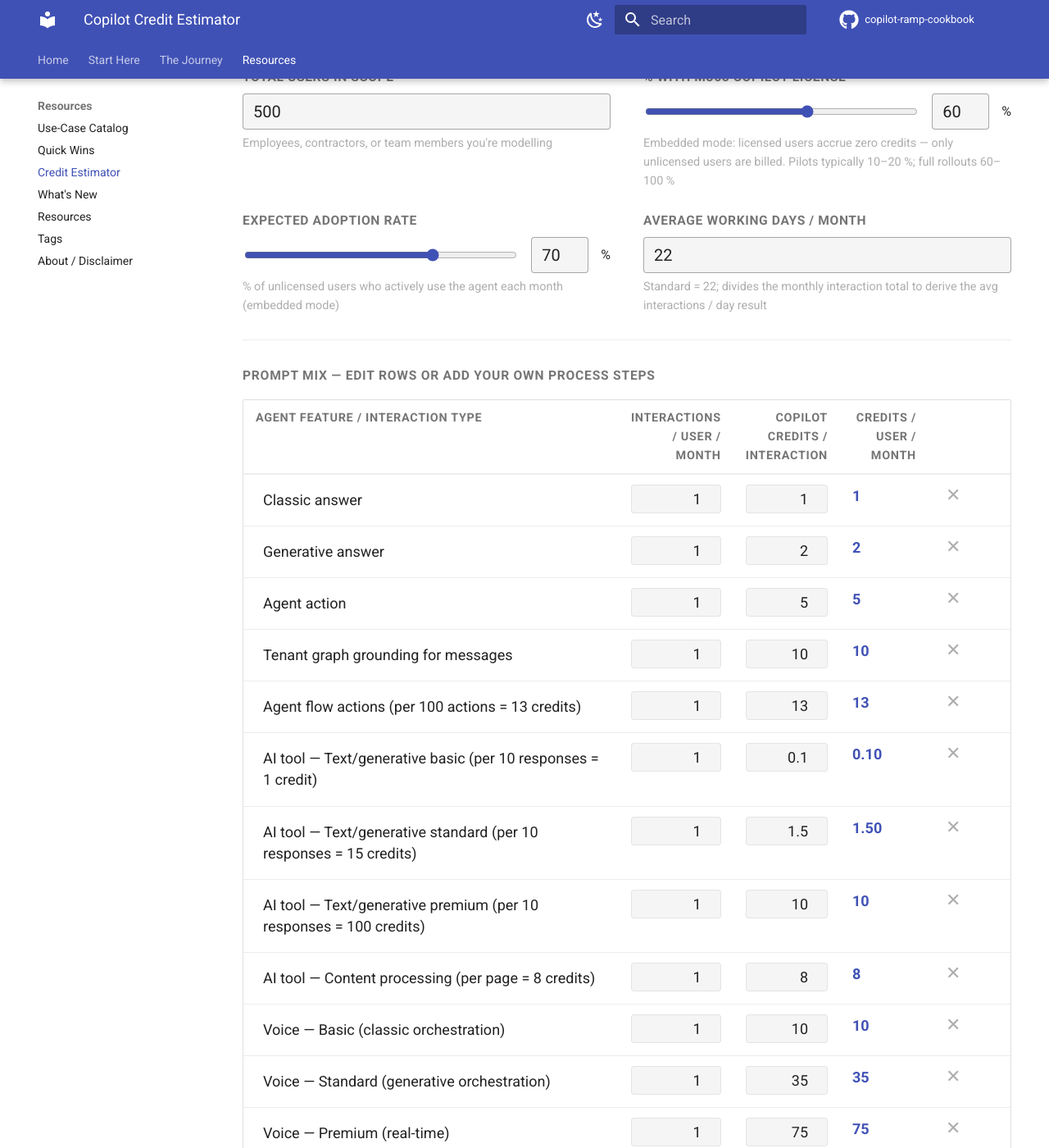
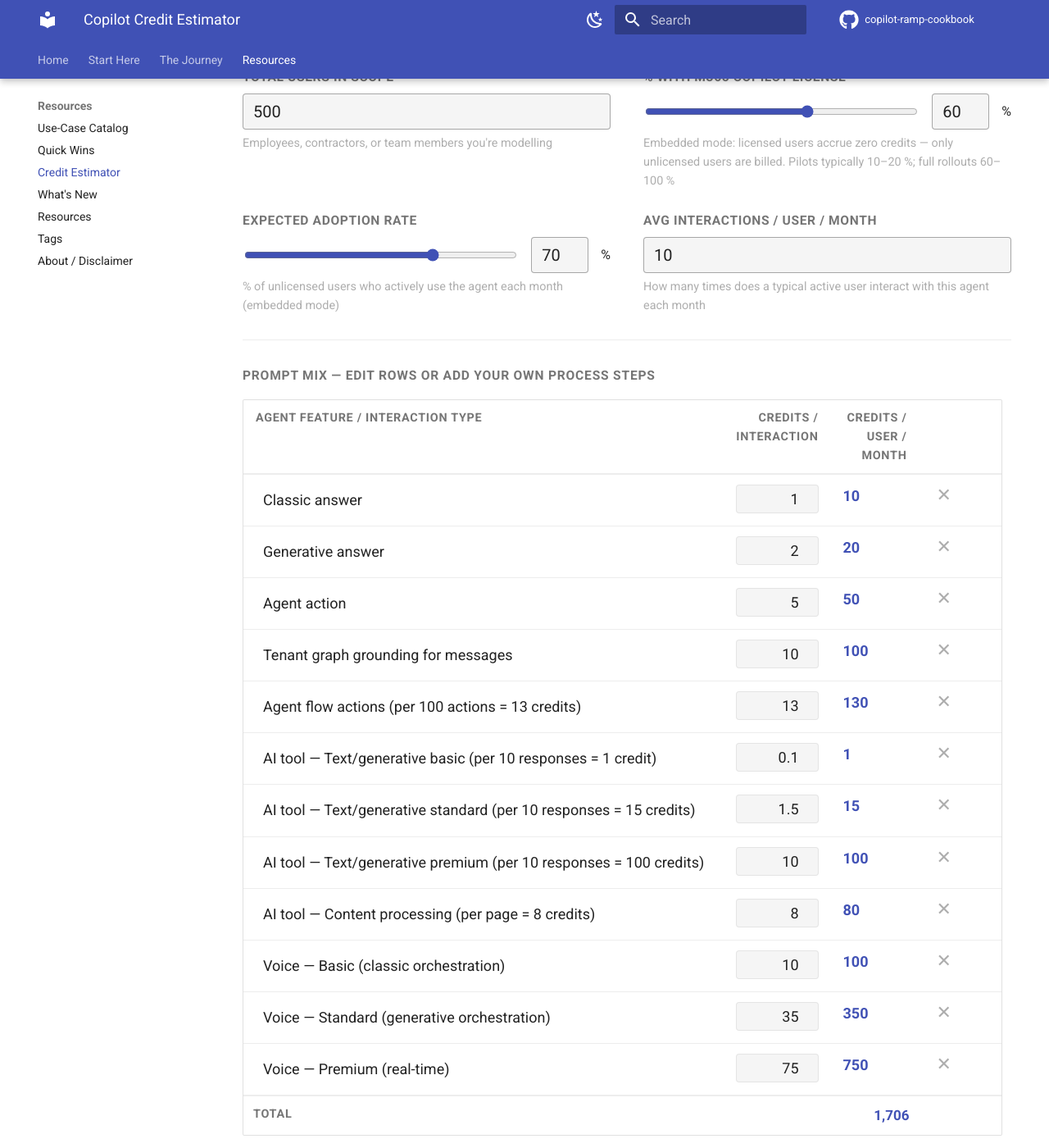
Before and after one commit to MawellGlass/copilot-ramp-cookbook, an MkDocs documentation site: the page built from docs/credit-estimator.md, in a window 1280 px wide and 1400 px high, scrolled down 913 px. Shown: the whole window at 82% size. Built offline with MkDocs 1.6.1 and Material for MkDocs 9.7.7, drawn with Linux system fonts in a browser that asks for light colours; comment, search, counter and statistics services are not loaded; some of the changed lines change nothing that is shown; some of the changed text lies outside the part shown.

Commit message:
Credit estimator: simplify to users x interactions x credits formula

```diff
--- a/docs/credit-estimator.md
+++ b/docs/credit-estimator.md
@@ -207,9 +207,9 @@
     <div class="hint" id="adopt-hint">% of unlicensed users who actively use the agent each month (embedded mode)</div>
   </div>
   <div class="calc-field">
-    <label for="workDays">Average working days / month</label>
-    <input type="number" id="workDays" min="1" max="31" value="22" oninput="recalc()">
-    <div class="hint">Standard = 22; divides the monthly interaction total to derive the avg interactions / day result</div>
+    <label for="avgInteractions">Avg interactions / user / month</label>
+    <input type="number" id="avgInteractions" min="1" value="10" oninput="recalc()">
+    <div class="hint">How many times does a typical active user interact with this agent each month</div>
   </div>
 </div>
 
@@ -223,8 +223,7 @@
     <thead>
       <tr>
         <th>Agent feature / interaction type</th>
-        <th class="col-num">Interactions / user / month</th>
-        <th class="col-num">Copilot Credits / interaction</th>
+        <th class="col-num">Credits / interaction</th>
         <th class="col-num">Credits / user / month</th>
         <th></th>
       </tr>
@@ -233,7 +232,6 @@
     <tfoot>
       <tr>
         <td class="foot-label">Total</td>
-        <td class="foot-val" id="foot-prompts" style="text-align:right">—</td>
         <td></td>
         <td class="foot-val" id="foot-credits" style="text-align:right">—</td>
         <td></td>
@@ -251,7 +249,6 @@
 <div class="results-grid">
   <div class="result-card"><div class="val" id="res-licensed">—</div><div class="lbl"><span id="lbl-billed">Unlicensed users (billed)</span></div></div>
   <div class="result-card"><div class="val" id="res-active">—</div><div class="lbl"><span id="lbl-active">Active unlicensed / month</span></div></div>
-  <div class="result-card"><div class="val" id="res-daily">—</div><div class="lbl">Avg interactions / day</div></div>
   <div class="result-card"><div class="val" id="res-monthly-prompts">—</div><div class="lbl">Total interactions / month</div></div>
   <div class="result-card"><div class="val" id="res-credits">—</div><div class="lbl">Credits / month (org)</div></div>
   <div class="result-card"><div class="val" id="res-per-user">—</div><div class="lbl">Credits / active user / month</div></div>
@@ -281,20 +278,20 @@
 
 var defaultRows = [
   // ── Core agent interactions ──
-  { name: 'Classic answer',                                    prompts: 1,    credits: 1    },
-  { name: 'Generative answer',                                 prompts: 1,    credits: 2    },
-  { name: 'Agent action',                                      prompts: 1,    credits: 5    },
-  { name: 'Tenant graph grounding for messages',               prompts: 1,    credits: 10   },
-  { name: 'Agent flow actions (per 100 actions = 13 credits)', prompts: 1,    credits: 13   },
+  { name: 'Classic answer',                                    credits: 1    },
+  { name: 'Generative answer',                                 credits: 2    },
+  { name: 'Agent action',                                      credits: 5    },
+  { name: 'Tenant graph grounding for messages',               credits: 10   },
+  { name: 'Agent flow actions (per 100 actions = 13 credits)', credits: 13   },
   // ── AI tools ──
-  { name: 'AI tool — Text/generative basic  (per 10 responses = 1 credit)',    prompts: 1, credits: 0.1  },
-  { name: 'AI tool — Text/generative standard (per 10 responses = 15 credits)', prompts: 1, credits: 1.5  },
-  { name: 'AI tool — Text/generative premium (per 10 responses = 100 credits)', prompts: 1, credits: 10   },
-  { name: 'AI tool — Content processing (per page = 8 credits)',                prompts: 1, credits: 8    },
+  { name: 'AI tool — Text/generative basic  (per 10 responses = 1 credit)',    credits: 0.1  },
+  { name: 'AI tool — Text/generative standard (per 10 responses = 15 credits)', credits: 1.5  },
+  { name: 'AI tool — Text/generative premium (per 10 responses = 100 credits)', credits: 10   },
+  { name: 'AI tool — Content processing (per page = 8 credits)',                credits: 8    },
   // ── Voice (if applicable) ──
-  { name: 'Voice — Basic (classic orchestration)',             prompts: 1,    credits: 10   },
-  { name: 'Voice — Standard (generative orchestration)',       prompts: 1,    credits: 35   },
-  { name: 'Voice — Premium (real-time)',                       prompts: 1,    credits: 75   },
+  { name: 'Voice — Basic (classic orchestration)',             credits: 10   },
+  { name: 'Voice — Standard (generative orchestration)',       credits: 35   },
+  { name: 'Voice — Premium (real-time)',                       credits: 75   },
 ];
 
 var rowId = 0;
@@ -303,13 +300,12 @@
   return s.replace(/&/g,'&amp;').replace(/"/g,'&quot;').replace(/</g,'&lt;').replace(/>/g,'&gt;');
 }
 
-function addRow(name, prompts, credits) {
+function addRow(name, credits) {
   var id = ++rowId;
   var tr = document.createElement('tr');
   tr.dataset.rowId = id;
   tr.innerHTML =
     '<td><div class="pt-name" contenteditable="true" spellcheck="false" oninput="recalc()" data-placeholder="e.g. Generative answer">'+escHtml(name||'')+'</div></td>'+
-    '<td style="text-align:right"><input class="pt-num" type="number" min="0" step="0.1" value="'+(prompts||1)+'" oninput="recalc()"></td>'+
     '<td style="text-align:right"><input class="pt-num" type="number" min="0" step="0.1" value="'+(credits||1)+'" oninput="recalc()"></td>'+
     '<td class="pt-calc" id="row-sub-'+id+'">—</td>'+
     '<td><button class="pt-del" title="Remove row" onclick="removeRow('+id+')">✕</button></td>';
@@ -328,7 +324,7 @@
   var total    = parseFloat(document.getElementById('totalUsers').value)   || 0;
   var licPct   = parseFloat(document.getElementById('licensePct').value)   || 0;
   var adoptPct = parseFloat(document.getElementById('adoptionRate').value) || 0;
-  var workDays = parseFloat(document.getElementById('workDays').value)     || 22;
+  var avgInt   = parseFloat(document.getElementById('avgInteractions').value) || 0;
 
   var embedded   = document.getElementById('toggle-embedded').classList.contains('active');
   var licensed   = Math.round(total * licPct / 100);
@@ -336,24 +332,20 @@
   var billedBase = embedded ? unlicensed : total;
   var active     = Math.round(billedBase * adoptPct / 100);
 
-  var totalPpud = 0, totalCpud = 0;
+  var totalCpud = 0;
   document.querySelectorAll('#prompt-tbody tr').forEach(function(tr) {
-    var ins = tr.querySelectorAll('.pt-num');
-    var p = parseFloat(ins[0].value) || 0;
-    var c = parseFloat(ins[1].value) || 0;
-    totalPpud += p;
-    totalCpud += p * c;
+    var c = parseFloat(tr.querySelector('.pt-num').value) || 0;
+    var sub = avgInt * c;
+    totalCpud += sub;
     var cell = document.getElementById('row-sub-'+tr.dataset.rowId);
-    if (cell) cell.textContent = fmtDec(p * c);
+    if (cell) cell.textContent = fmtDec(sub);
   });
 
-  document.getElementById('foot-prompts').textContent = fmtDec(totalPpud);
   document.getElementById('foot-credits').textContent = fmtDec(totalCpud);
 
-  var monthlyP = active * totalPpud;
-  var dailyP   = workDays > 0 ? monthlyP / workDays : 0;
+  var monthlyP = active * avgInt;
   var monthlyC = active * totalCpud;
-  var perUser  = active > 0 ? monthlyC / active : 0;
+  var perUser  = totalCpud;
 
   var lblBilled = document.getElementById('lbl-billed');
   var lblActive = document.getElementById('lbl-active');
@@ -367,7 +359,6 @@
 
   document.getElementById('res-licensed').textContent        = fmt(billedBase);
   document.getElementById('res-active').textContent          = fmt(active);
-  document.getElementById('res-daily').textContent           = fmt(dailyP);
   document.getElementById('res-monthly-prompts').textContent = fmt(monthlyP);
   document.getElementById('res-credits').textContent         = fmt(monthlyC);
   document.getElementById('res-per-user').textContent        = fmt(perUser);
@@ -397,10 +388,10 @@
 }
 
 var scenarios = {
-  pilot:      { totalUsers:   50, licensePct: 100, adoptionRate: 80, workDays: 22 },
-  dept:       { totalUsers:  500, licensePct:  80, adoptionRate: 70, workDays: 22 },
-  org:        { totalUsers: 5000, licensePct:  60, adoptionRate: 65, workDays: 22 },
-  enterprise: { totalUsers:25000, licensePct:  40, adoptionRate: 60, workDays: 22 },
+  pilot:      { totalUsers:   50, licensePct: 100, adoptionRate: 80 },
+  dept:       { totalUsers:  500, licensePct:  80, adoptionRate: 70 },
+  org:        { totalUsers: 5000, licensePct:  60, adoptionRate: 65 },
+  enterprise: { totalUsers:25000, licensePct:  40, adoptionRate: 60 },
 };
 
 function applyScenario(key, evt) {
@@ -410,13 +401,12 @@
   document.getElementById('licensePctSlider').value   = s.licensePct;
   document.getElementById('adoptionRate').value       = s.adoptionRate;
   document.getElementById('adoptionRateSlider').value = s.adoptionRate;
-  document.getElementById('workDays').value           = s.workDays;
   document.querySelectorAll('.scenario-pill').forEach(function(el){ el.classList.remove('active'); });
   if (evt && evt.target) evt.target.classList.add('active');
   recalc();
 }
 
-defaultRows.forEach(function(r){ addRow(r.name, r.prompts, r.credits); });
+defaultRows.forEach(function(r){ addRow(r.name, r.credits); });
 recalc();
 </script>
 
```
